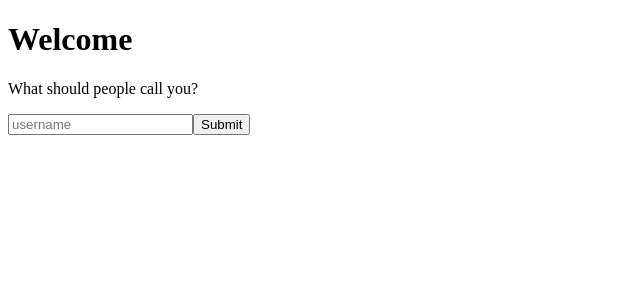
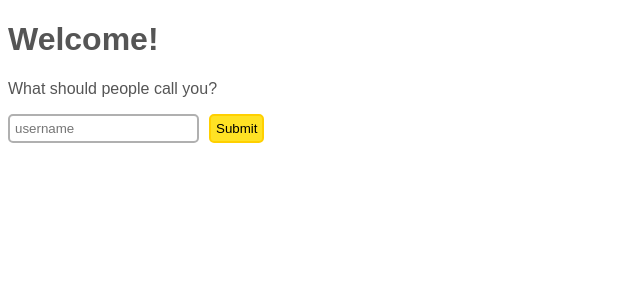
Before and after one commit to asitha-navaratne/LiveCursors, a React (Vite) app in the folder client/: page / in a window 1280 px wide. Shown: the top 300 px of the page, without its empty margins (0-640 px from the left). Built offline with nearby package versions, Linux system fonts and the light colour scheme.

Commit message:
Login page styles

```diff
--- a/client/src/App.jsx
+++ b/client/src/App.jsx
@@ -1,6 +1,6 @@
 import { useState } from "react";
 
-import Login from "./components/Login";
+import Login from "./components/Login/Login";
 import Home from "./views/Home";
 
 function App() {
--- a/client/src/components/Cursor.jsx
+++ b/client/src/components/Cursor/Cursor.jsx
@@ -1,7 +1,7 @@
 import { useCallback, useLayoutEffect, useRef } from "react";
 import PropTypes from "prop-types";
 
-import usePerfectCursor from "../hooks/usePerfectCursor";
+import usePerfectCursor from "../../hooks/usePerfectCursor";
 
 const Cursor = ({ point }) => {
   const rCursor = useRef(null);
@@ -39,11 +39,11 @@ const Cursor = ({ point }) => {
         <path d="m12 24.4219v-16.015l11.591 11.619h-6.781l-.411.124z" />
         <path d="m21.0845 25.0962-3.605 1.535-4.682-11.089 3.686-1.553z" />
       </g>
-      <g fill="white">
+      <g fill="black">
         <path d="m12 24.4219v-16.015l11.591 11.619h-6.781l-.411.124z" />
         <path d="m21.0845 25.0962-3.605 1.535-4.682-11.089 3.686-1.553z" />
       </g>
-      <g fill={"red"}>
+      <g fill={"#6548ee"}>
         <path d="m19.751 24.4155-1.844.774-3.1-7.374 1.841-.775z" />
         <path d="m13 10.814v11.188l2.969-2.866.428-.139h4.768z" />
       </g>
--- a/client/src/components/Login.jsx
+++ b/client/src/components/Login/Login.jsx
@@ -6,7 +6,7 @@ const Login = ({ onSubmit }) => {
 
   return (
     <>
-      <h1>Welcome</h1>
+      <h1>Welcome!</h1>
       <p>What should people call you?</p>
       <form
         onSubmit={(e) => {
--- a/client/src/index.css
+++ b/client/src/index.css
@@ -0,0 +1,24 @@
+body {
+  color: #555;
+  font-family: sans-serif;
+}
+
+input[type="text"] {
+  padding: 5px;
+  border-radius: 5px;
+  border: 2px solid #b0b0b0;
+}
+
+input[type="submit"] {
+  margin-left: 10px;
+  background-color: #ffe224;
+  border: 2px solid #ffd000;
+  padding: 5px;
+  border-radius: 5px;
+  transition: 0.3s;
+}
+
+input[type="submit"]:hover {
+  background-color: #ffcd57;
+  cursor: pointer;
+}
--- a/client/src/views/Home.jsx
+++ b/client/src/views/Home.jsx
@@ -3,7 +3,7 @@ import PropTypes from "prop-types";
 import useWebSocket from "react-use-websocket";
 import throttle from "lodash.throttle";
 
-import Cursor from "../components/Cursor";
+import Cursor from "../components/Cursor/Cursor";
 
 const renderCursors = function (users) {
   return Object.keys(users).map((uuid) => {
```
